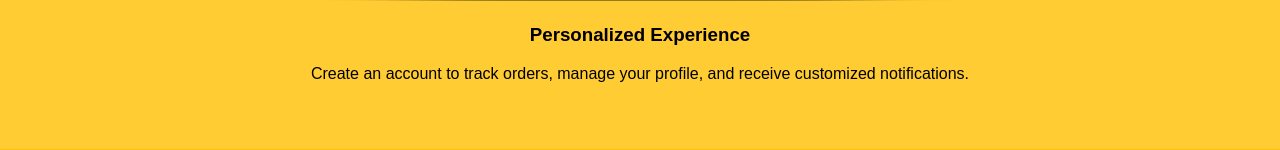
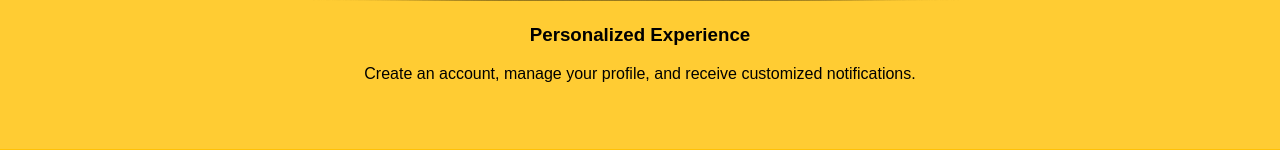
Before and after one commit to anibalfuentesrod/My-PetShop, a Django app: page /landing-page/ in a window 1280 px wide. Shown: the part 4053-4203 px from the top of the page. Run offline with Django 5.2, Linux system fonts and the light colour scheme.

Commit message:
changing somenthing on the content

```diff
--- a/myapp/templates/landing_page.html
+++ b/myapp/templates/landing_page.html
@@ -76,7 +76,7 @@
             <div class="feature-item">
                 <img src="{% static 'images/feature3.png' %}" alt="Feature 3 Image">
                 <h3>Personalized Experience</h3>
-                <p>Create an account to track orders, manage your profile, and receive customized notifications.</p>
+                <p>Create an account, manage your profile, and receive customized notifications.</p>
             </div>
         </div>
     </section>
```
